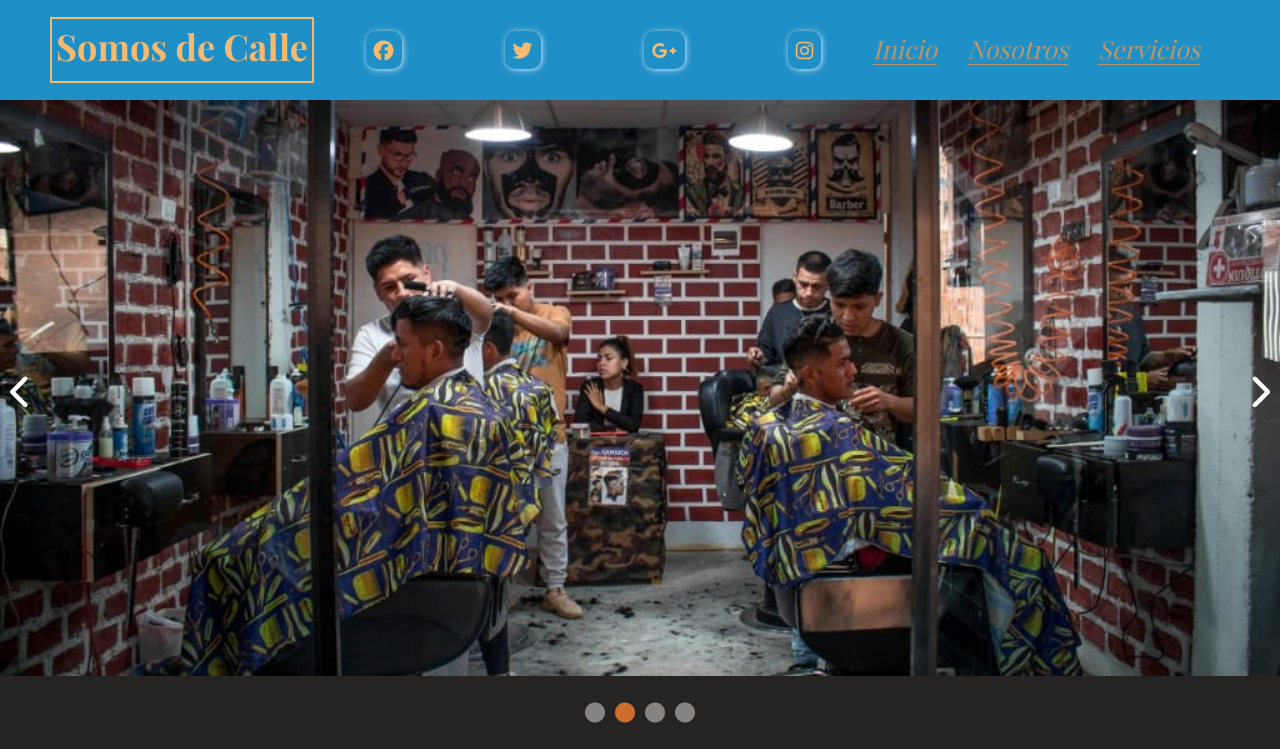
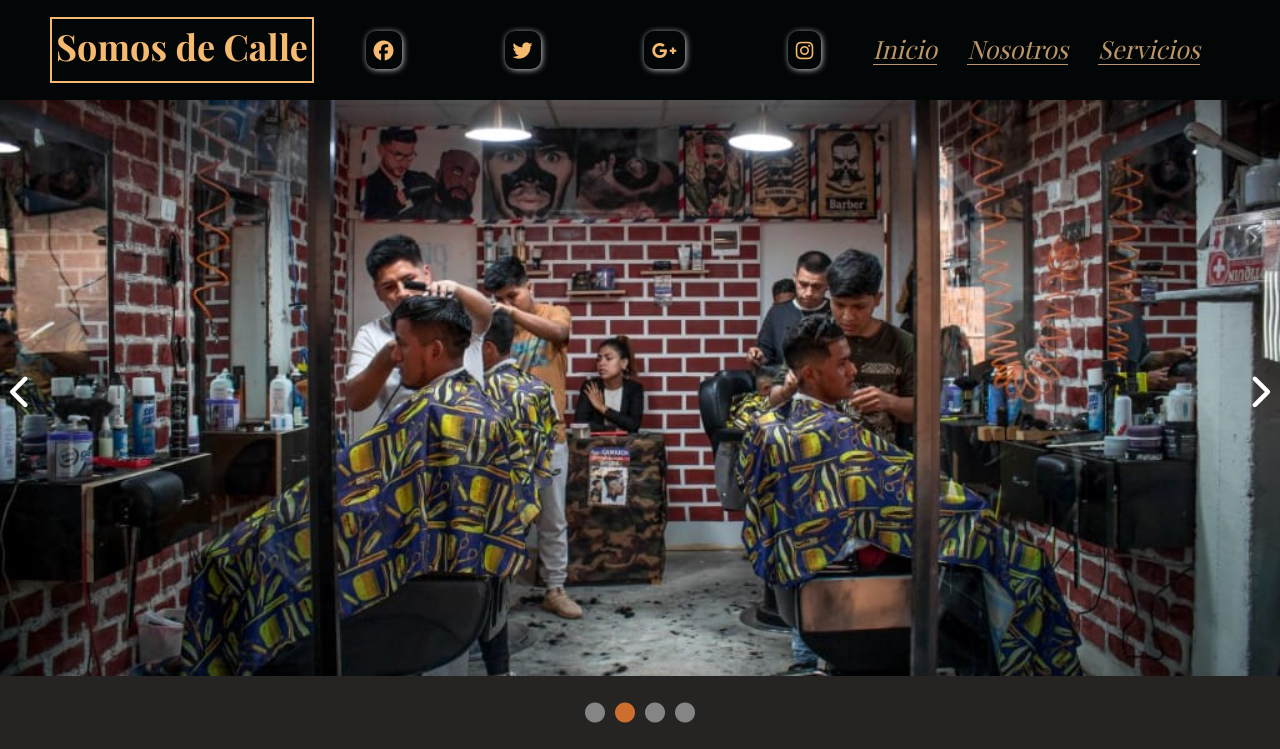
Before and after one commit to OmarBlas11/PryBarberia, a plain HTML site: page index.html in a window 1280 px wide. Shown: the top 749 px of the page. Drawn offline with nearby package versions, Linux system fonts and the light colour scheme; a web font is replaced by a local one.

Commit message:
Se cambio del Nav

```diff
--- a/css/style.css
+++ b/css/style.css
@@ -16,7 +16,7 @@ display: none;
   z-index: 101;
   width: 100%;
   height: 100px;
-  background-color: #1f8fc7;
+  background-color: #030607;
 }
 @media screen and (max-width: 768px){
   .nav-top {
```
